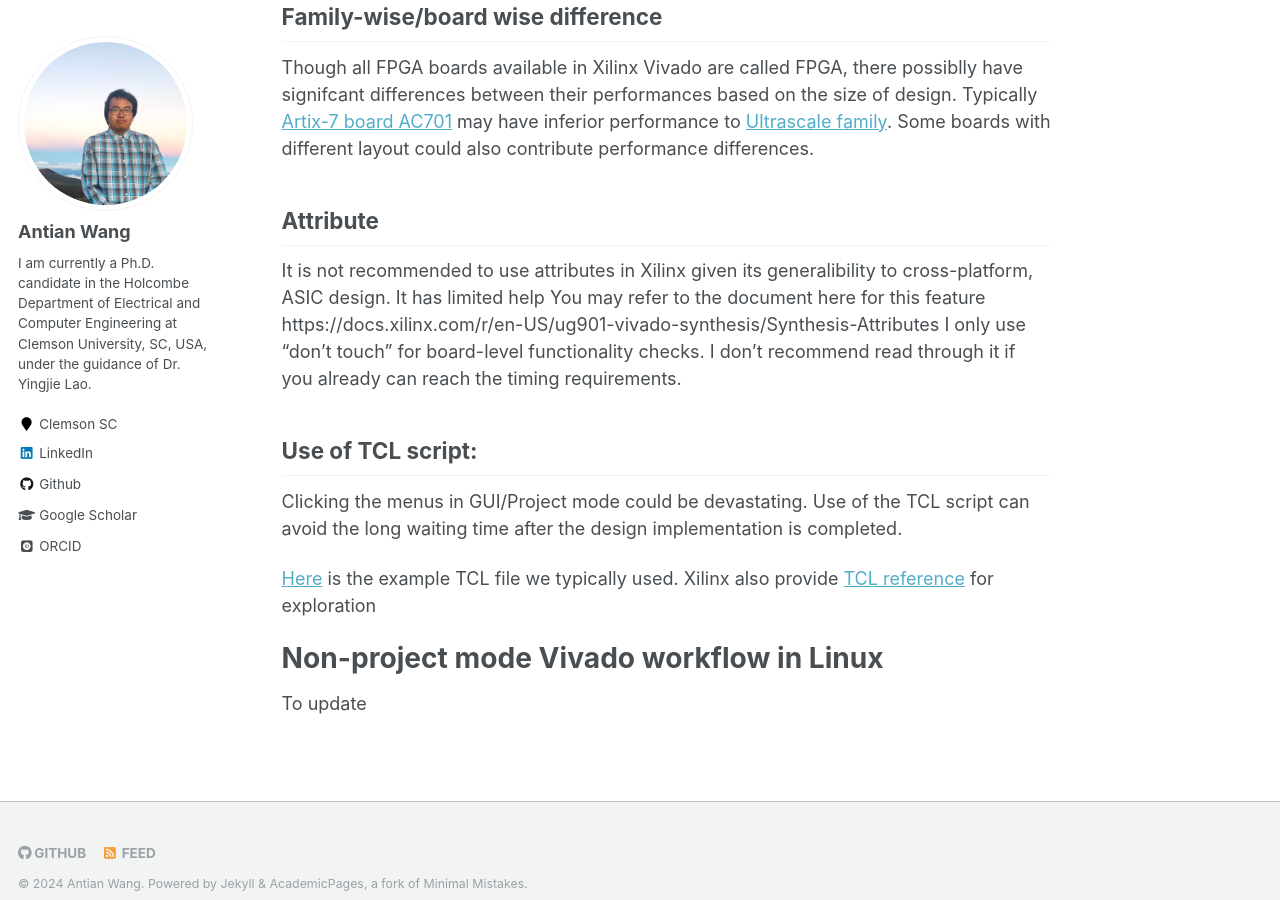
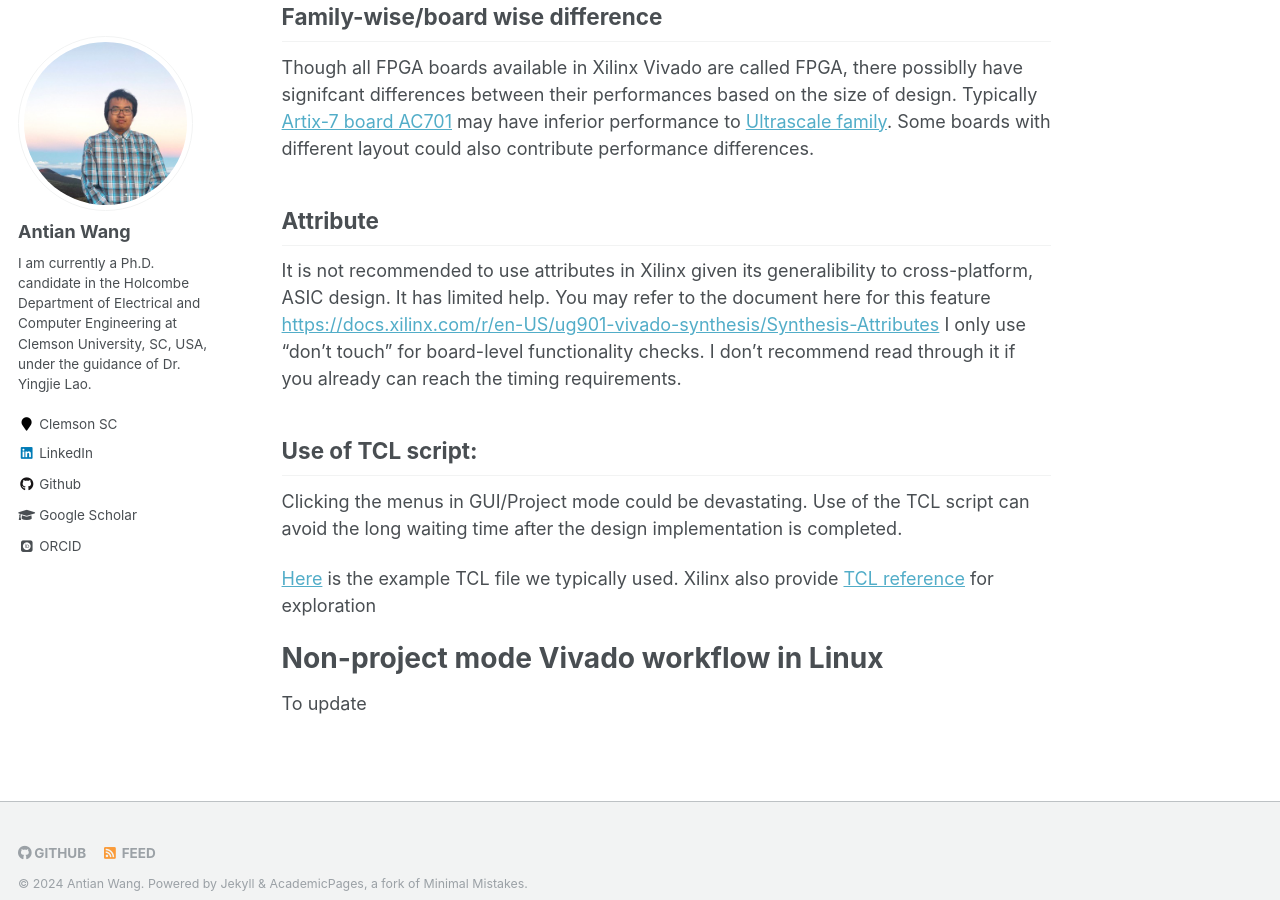
Before and after one commit to wangantian/wangantian.github.io, a Jekyll site: the page built from _resources/vivado_usage.md, in a window 1280 px wide and 900 px high, scrolled down 1621 px. Built offline with Jekyll 4.4.1, drawn with Linux system fonts in a browser that asks for light colours; some web fonts are replaced; part of the change alters nothing that is shown.

```diff
--- a/_resources/vivado_usage.md
+++ b/_resources/vivado_usage.md
@@ -40,8 +40,7 @@ Another set of constraints lies in the pin assignment, which could be done by mo
 Though all FPGA boards available in Xilinx Vivado are called FPGA, there possiblly have signifcant differences between their performances based on the size of design. Typically [Artix-7 board AC701](https://www.xilinx.com/products/boards-and-kits/ek-a7-ac701-g.html) may have inferior performance to [Ultrascale family](https://www.xilinx.com/products/technology/ultrascale.html). Some boards with different layout could also contribute performance differences.
 
 ## Attribute
-It is not recommended to use attributes in Xilinx given its generalibility to cross-platform, ASIC design. It has limited help
-You may refer to the document here for this feature https://docs.xilinx.com/r/en-US/ug901-vivado-synthesis/Synthesis-Attributes
+It is not recommended to use attributes in Xilinx given its generalibility to cross-platform, ASIC design. It has limited help. You may refer to the document here for this feature [https://docs.xilinx.com/r/en-US/ug901-vivado-synthesis/Synthesis-Attributes](https://docs.xilinx.com/r/en-US/ug901-vivado-synthesis/Synthesis-Attributes)
 I only use "don't touch" for board-level functionality checks. I don't recommend read through it if you already can reach the timing requirements.
 
 ## Use of TCL script:
```
